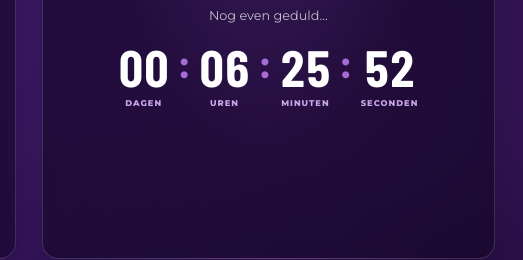
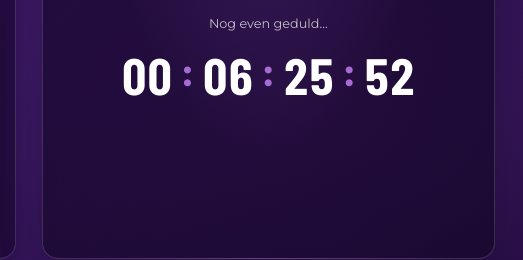
Before and after one commit to Nalassa/woensdagRoddelpraat, a plain HTML site: page index.html in a window 1280 px wide. Shown: the part 517-777 px from the top of the page, 757-1280 px from the left. Drawn offline with nearby package versions, Linux system fonts and the light colour scheme; no server answers; a web font is replaced by a local one.

Commit message:
Update index.html

```diff
--- a/index.html
+++ b/index.html
@@ -49,13 +49,13 @@
         <h1>Woensdag<br><span>18:00 uur</span></h1>
         <p class="intro">Nog even geduld…</p>
         <div class="timer" aria-label="Aftellen tot de volgende aflevering">
-          <div class="time-unit"><strong id="days">00</strong><small>DAGEN</small></div>
+          <div class="time-unit"><strong id="days">00</strong></div>
           <div class="separator">:</div>
-          <div class="time-unit"><strong id="hours">00</strong><small>UREN</small></div>
+          <div class="time-unit"><strong id="hours">00</strong></div>
           <div class="separator">:</div>
-          <div class="time-unit"><strong id="minutes">00</strong><small>MINUTEN</small></div>
+          <div class="time-unit"><strong id="minutes">00</strong></div>
           <div class="separator">:</div>
-          <div class="time-unit"><strong id="seconds">00</strong><small>SECONDEN</small></div>
+          <div class="time-unit"><strong id="seconds">00</strong></div>
         </div>
         <!--
         <div class="schedule">
```
